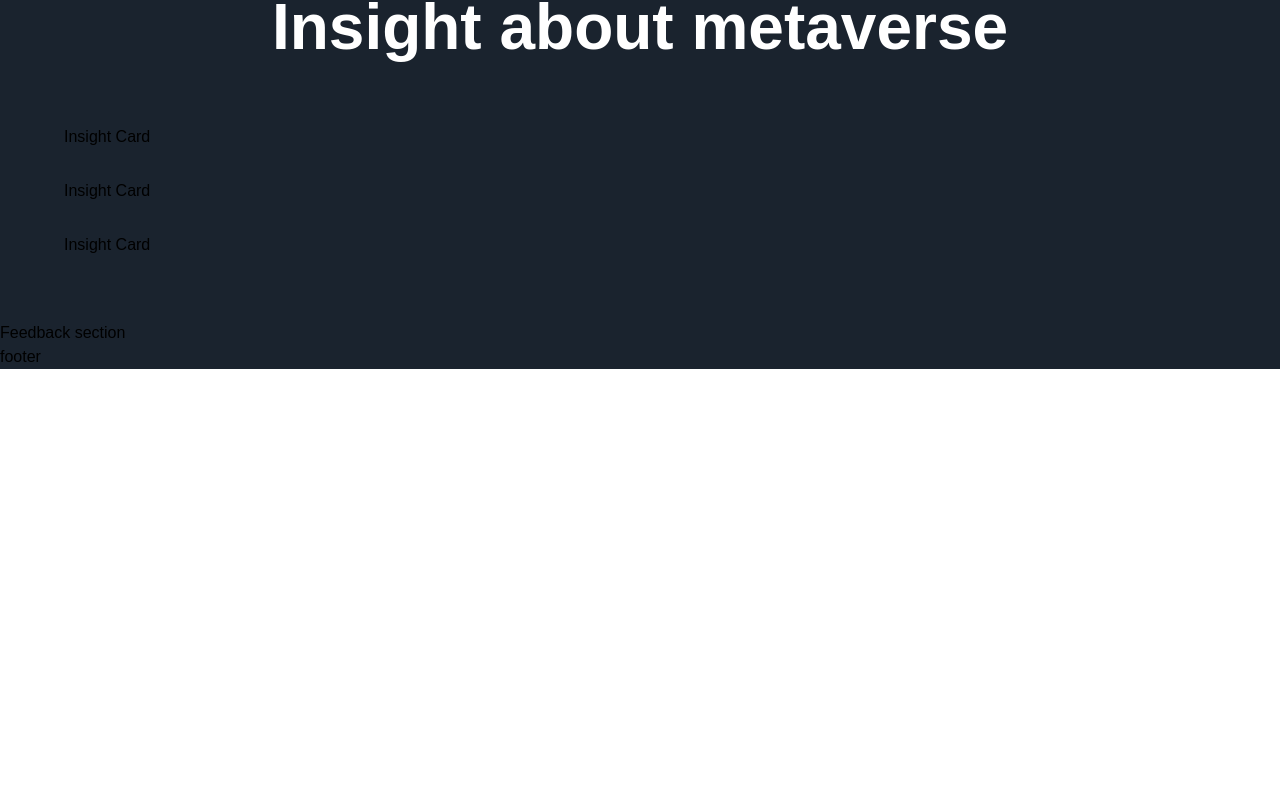
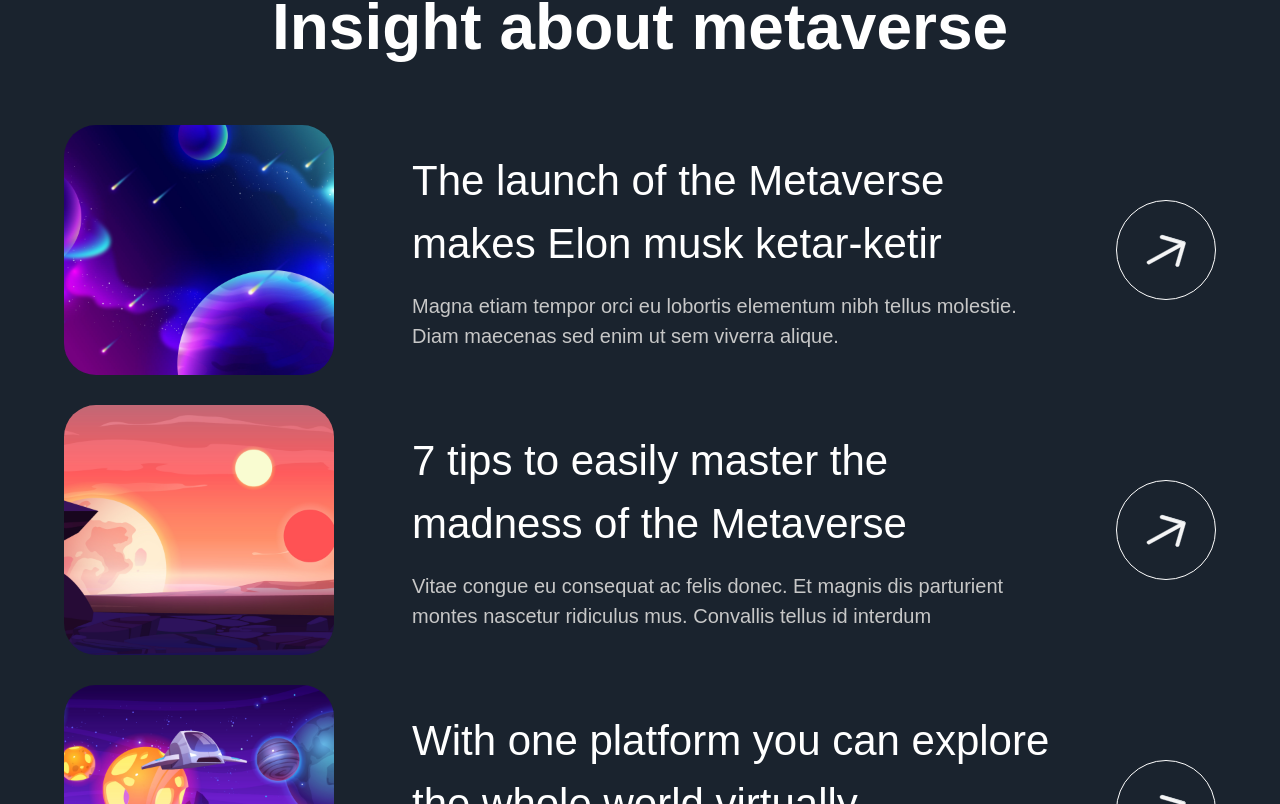
Before and after one commit to javorskyp/responsive_next_tailwind, a Next.js app: page / in a window 1280 px wide. Shown: the part 5236-6040 px from the top of the page. Before the commit the page ends 5605 px from the top, so only its background shows below. Built offline with nearby package versions, Linux system fonts and the light colour scheme; a web font is replaced by a local one.

Commit message:
InsightCard

```diff
--- a/components/InsightCard.jsx
+++ b/components/InsightCard.jsx
@@ -1,9 +1,39 @@
 'use client';
 
-const InsightCard = () => (
-  <div>
-    Insight Card
-  </div>
+import { motion } from 'framer-motion';
+import { fadeIn } from '../utils/motion';
+
+const InsightCard = ({ imgUrl, title, subtitle, index }) => (
+  <motion.div
+    variants={fadeIn('up', 'spring', index * 0.5, 1)}
+    className="flex md:flex-row flex-col gap-4"
+  >
+    <img
+      src={imgUrl}
+      alt="planet-01"
+      className="md:w-[270px] w-full h-[250px] rounded-[32px] object-cover"
+    />
+    <div className="w-full flex justify-between items-center">
+      <div className="flex-1 md:ml-[62px] flex flex-col max-w-[650px]">
+        <h4 className="font-normal lg:text-[42px] text-[26px] text-white">
+          {title}
+        </h4>
+        <p className="mt-[16px] font-normal lg:text-[20px] text-[14px] text-secondary-white">
+          {subtitle}
+        </p>
+      </div>
+
+      <div
+        className="lg:flex hidden items-center justify-center w-[100px] h-[100px] rounded-full bg-transparent border-[1px] border-white"
+      >
+        <img
+          src="/arrow.svg"
+          alt="arrow"
+          className="w-[40%] h-[40%] object-contain"
+        />
+      </div>
+    </div>
+  </motion.div>
 );
 
 export default InsightCard;
```
